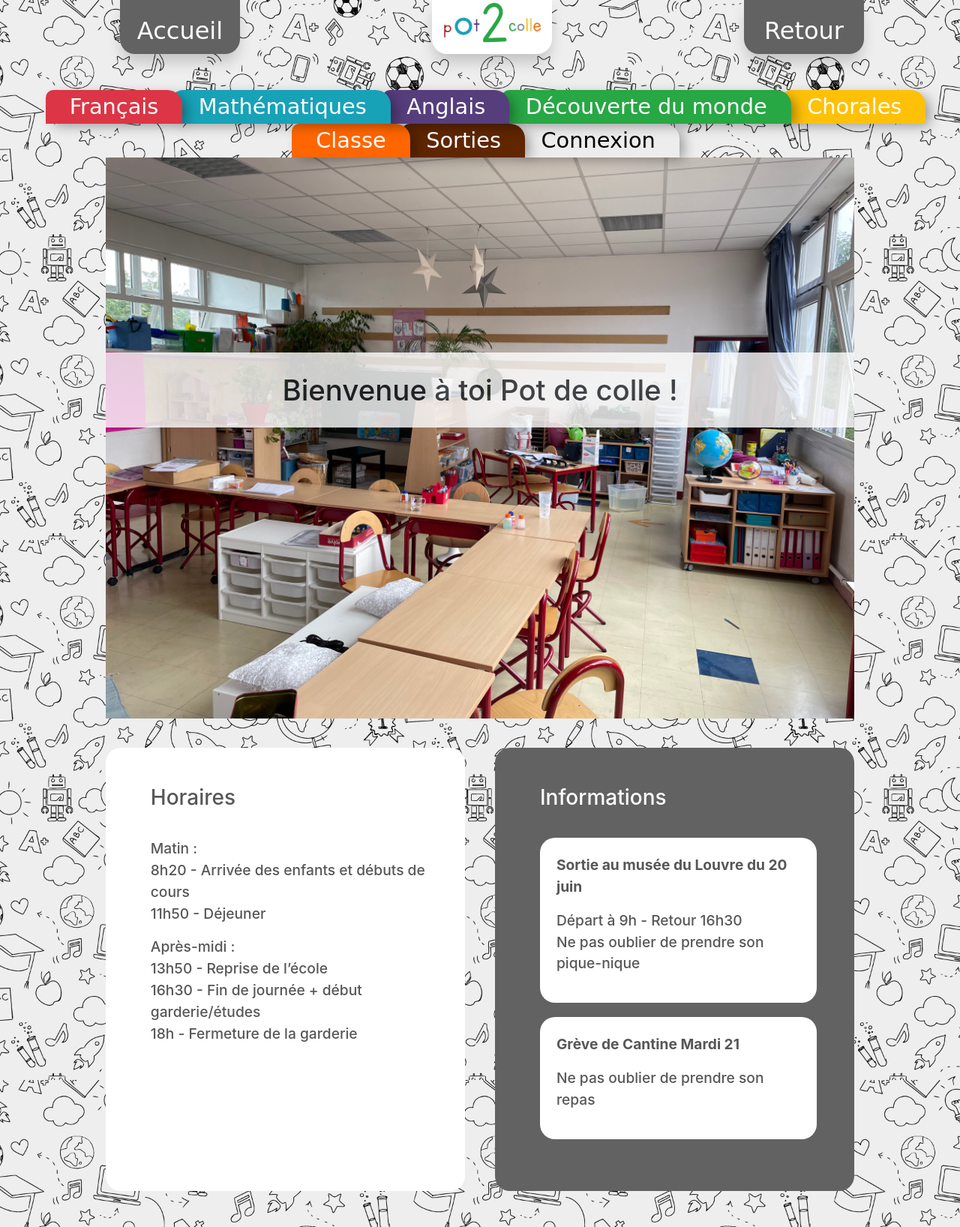
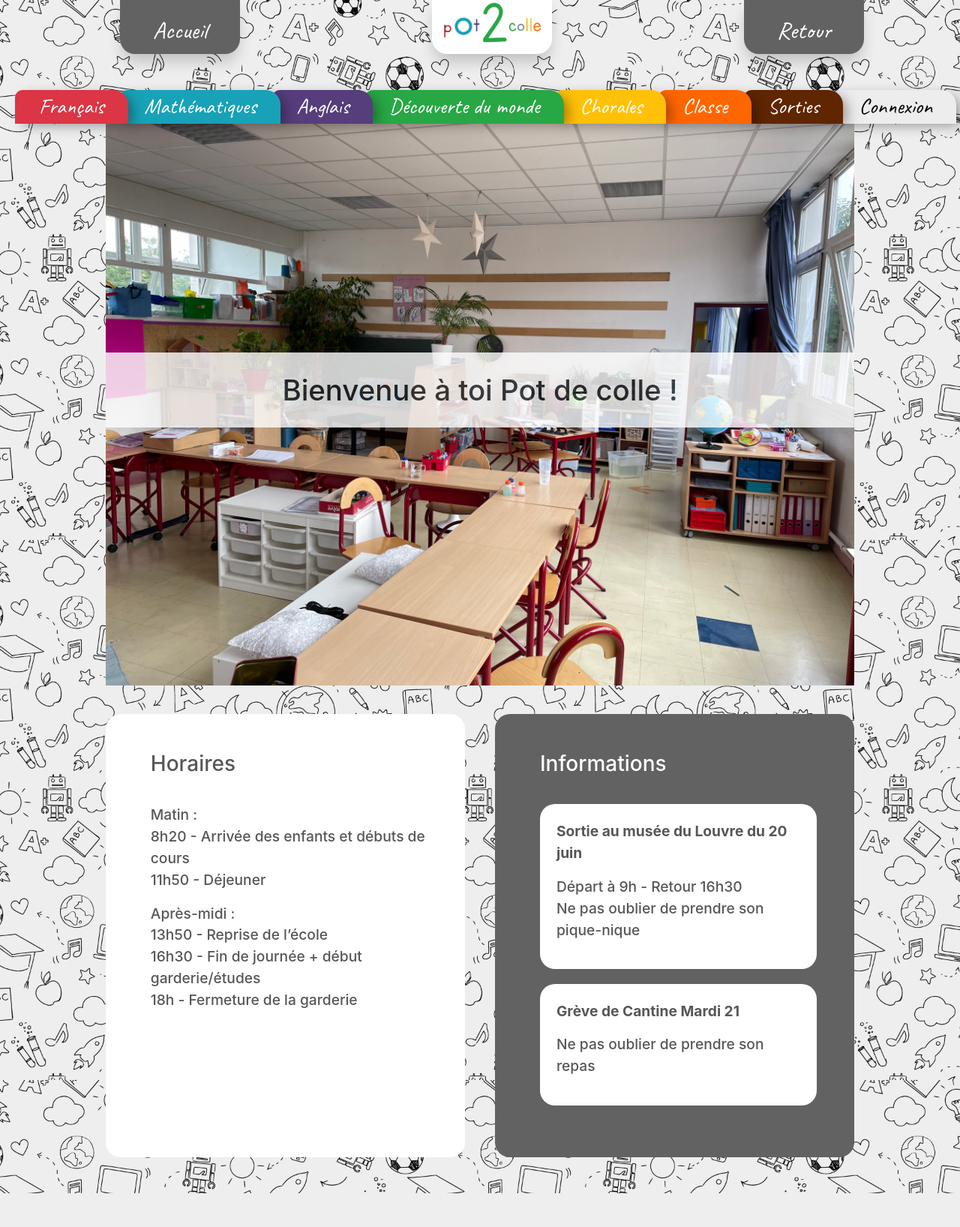
Before and after one commit to benalioune/recreation, a PHP site: page /recreation/ in a window 1280 px wide. Shown: the whole page at 75% size. After the commit the page ends 1591 px from the top, so only its background shows below. Run offline with PHP 8.4, Linux system fonts and the light colour scheme; some libraries are stand-ins or nearby versions.

Commit message:
Update header.php

```diff
--- a/application/views/_templates/header.php
+++ b/application/views/_templates/header.php
@@ -13,6 +13,9 @@
     <script src="http://code.jquery.com/jquery-2.0.3.min.js"></script>
     <!-- our JavaScript -->
     <script src="<?php echo URL; ?>public/js/application.js"></script>
+    <link rel="preconnect" href="https://fonts.googleapis.com">
+    <link rel="preconnect" href="https://fonts.gstatic.com" crossorigin>
+    <link href="https://fonts.googleapis.com/css2?family=Caveat:wght@400;500&display=swap" rel="stylesheet">
     <style>
 	    body {
             background-image: url('<?php echo URL."public".DIRECTORY_SEPARATOR."img".DIRECTORY_SEPARATOR."bg.jpeg"; ?>');
```
